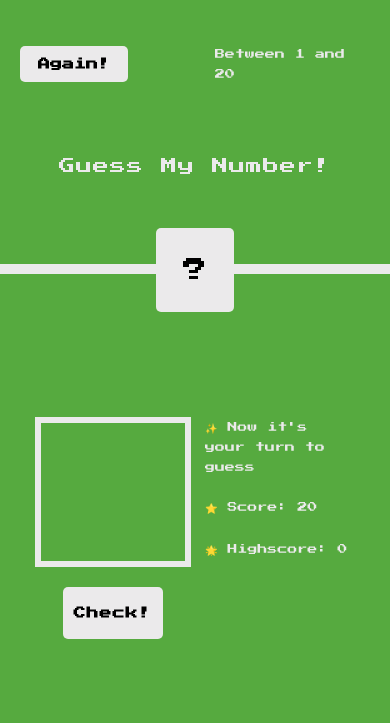
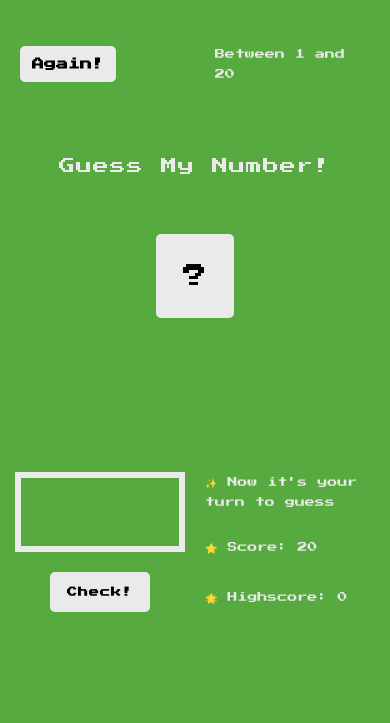
Before and after one commit to TutkuEroglu/number-guess-game-JS, a plain HTML site: page index.html in a window 390 px wide. Drawn offline with Linux system fonts and the light colour scheme.

Commit message:
completed project

```diff
--- a/src/css/style.css
+++ b/src/css/style.css
@@ -78,7 +78,6 @@ body {
   justify-content: center;
   padding: 30px 0;
   box-sizing: border-box;
-  border-bottom: 10px solid #EBEAEB;
 }
 
 .randomNumberSpan {
@@ -91,9 +90,6 @@ body {
   padding: 30px 0;
   box-sizing: border-box;
   background-color: #EBEAEB;
-  position: absolute;
-  bottom: 63%;
-  right: 40%;
   border-radius: 5px;
   color: black;
 }
@@ -201,9 +197,6 @@ body {
   font-size: 28px;
   padding: 30px 0;
   box-sizing: border-box;
-  position: absolute;
-  bottom: 67%;
-  right: 40%;
 }
 }
 
@@ -238,9 +231,6 @@ body {
   font-size: 28px;
   padding: 30px 0;
   box-sizing: border-box;
-  position: absolute;
-  bottom: 67%;
-  right: 40%;
 }
 
 .numberButton {
@@ -269,7 +259,25 @@ body {
 
   .scoreDiv,
 .highScoreDiv {
+  width: 100%;
   font-size: 10px;
+  line-height: 20px;
+  letter-spacing: 0;
+}
+
+.numberInput {
+  background-color: #56AA3F;
+  outline: none;
+  padding: 20px 30px;
+  box-sizing: border-box;
+  width: 100%;
+  border: 6px solid #EBEAEB;
+  font-size: 24px;
+}
+
+.gameArea {
+  padding: 0 5px;
+  box-sizing: border-box;
 }
 
 .gameNameSpan {
@@ -278,7 +286,7 @@ body {
 }
 
 .againButton {
-  padding: 12px 18px;
+  padding: 12px 12px;
   box-sizing: border-box;
   font-size: 12px;
 }
@@ -290,15 +298,13 @@ body {
 
 .randomNumberSpan {
   font-size: 24px;
-  bottom: 63%;
-  right: 40%;
   letter-spacing: 0;
 }
 
 .numberButton {
-  padding: 20px 50px;
+  padding: 15px 50px;
   max-width: 25%;
-  font-size: 12px;
+  font-size: 10px;
   display: flex;
   align-items: center;
   justify-content: center;
```
